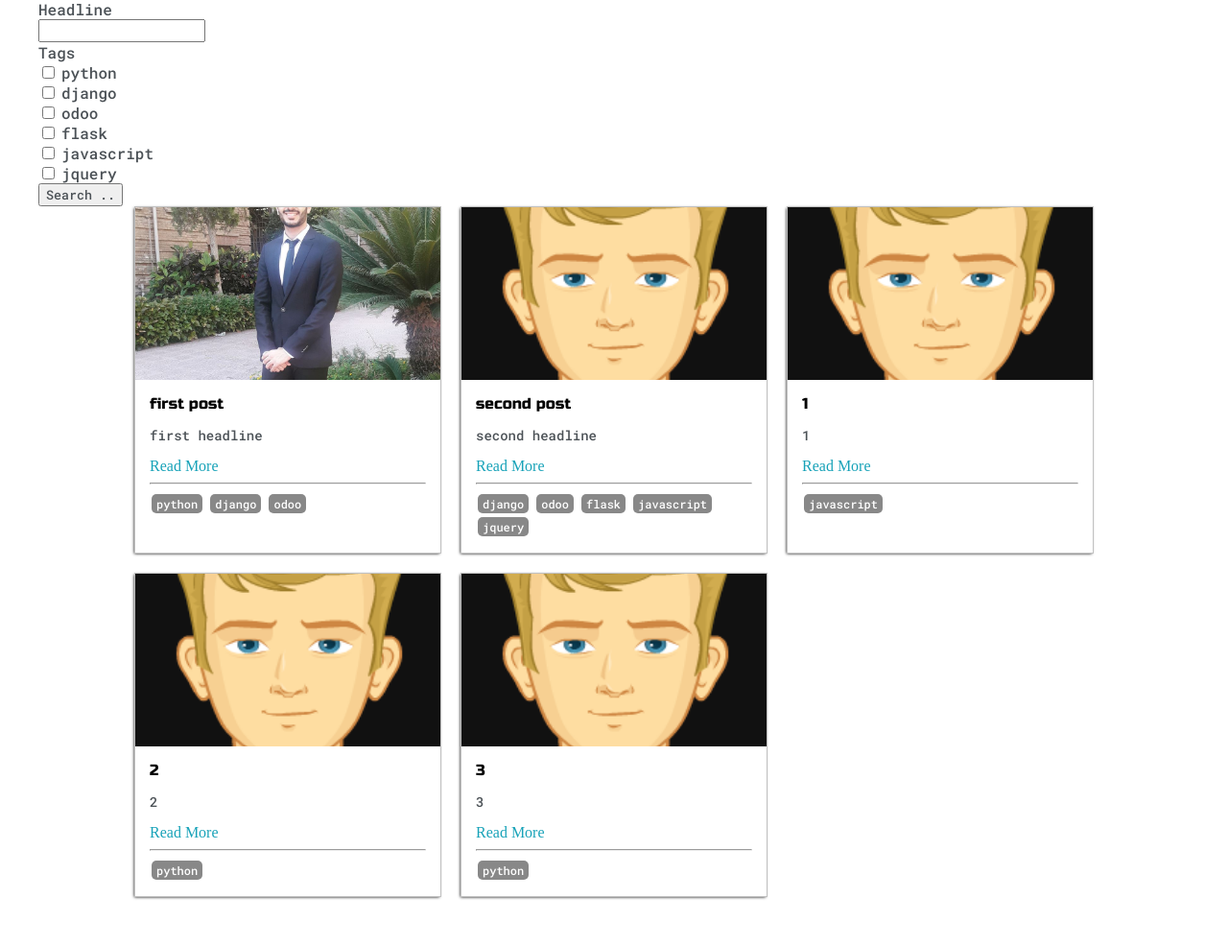
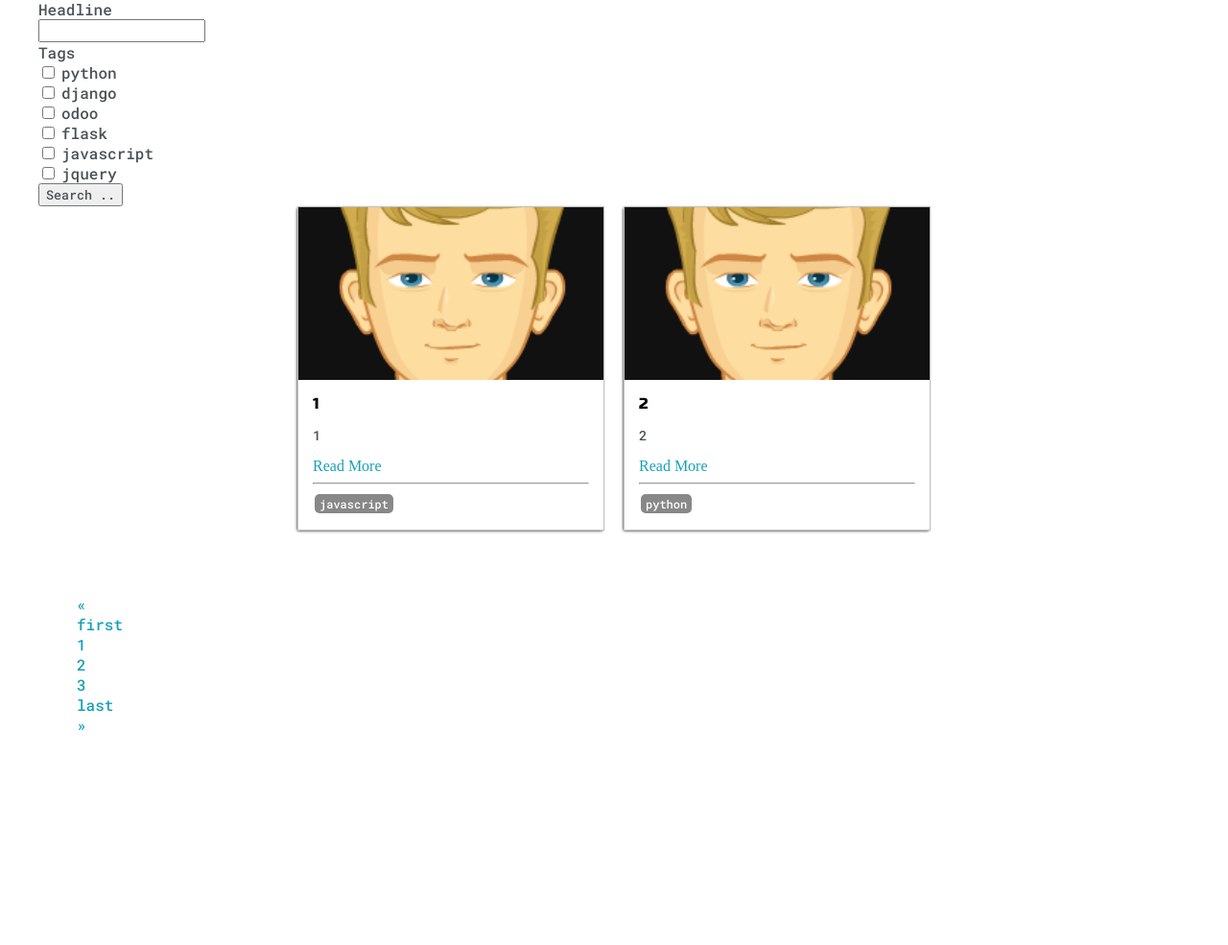
Before and after one commit to ahmed-gaber-elgamal/my-portfolio-using-django, a Django app: page /posts?page=2 in a window 1280 px wide. Shown: the part 190-1175 px from the top of the page at 96% size. After the commit the page ends 951 px from the top, so only its background shows below. Run offline with Django 3.2, Linux system fonts and the light colour scheme; data comes from the database, SQL or seed files in the repository; both versions use the stored data as it was after the commit; some libraries are stand-ins or nearby versions.

Commit message:
added pagination

```diff
--- a/base/templates/base/posts.html
+++ b/base/templates/base/posts.html
@@ -14,7 +14,7 @@
 
 <div class="main-container">
     <h1>Posts</h1>
-    <form method="GET">
+    <form id="searchForm" method="GET">
         {{ myFilter.form|crispy }}
         <input class="btn btn-primary" type="submit" value="Search ..">
     </form>
@@ -42,8 +42,68 @@
         {% empty %}
             <h3>No posts found...</h3>
         {% endfor %}
+    </div>
+    <div class="row">
+        {% if posts.has_other_pages %}
+            <ul class="pagination">
+                {% if posts.has_previous %}
+                    <li class="page-item">
+                        <a data-page="{{ posts.previous_page_number }}" href="?page={{ posts.previous_page_number }}" class="page-link">
+                            &laquo;
+                        </a>
+                    </li>
+                    <li class="page-item">
+                        <a data-page="1" href="?page=1" class="page-link">
+                            first
+                        </a>
+                    </li>
+                {% endif %}
 
+                {% for i in posts.paginator.page_range %}
+                    {% if posts.number == i %}
+                        <li class="page-item">
+                            <a class="active page-link">
+                                {{ i }}
+                            </a>
+                        </li>
+                    {% else %}
+                        <li class="page-item">
+                            <a data-page="{{i}}" href="?page={{i}}" class="page-link">
+                                {{ i }}
+                            </a>
+                        </li>
+                    {% endif %}
+                {% endfor %}
+
+                {% if posts.has_next %}
+                    <li class="page-item">
+                            <a data-page="{{posts.paginator.num_pages}}" href="?page={{posts.paginator.num_pages}}" class="page-link">
+                                last
+                            </a>
+                        </li>
+
+                    <li class="page-item">
+                            <a data-page="{{posts.next_page_number}}" href="?page={{posts.next_page_number}}" class="page-link">
+                                &raquo;
+                            </a>
+                        </li>
+                {% endif %}
+            </ul>
+        {% endif %}
     </div>
 
 </div>
+<script type="text/javascript">
+    let searchForm = document.getElementById('searchForm')
+    let pageLinks = document.getElementsByClassName('page-link')
+    for(var i=0; pageLinks.length > i; i++){
+        pageLinks[i].addEventListener('click', function(e){
+        e.preventDefault()
+        let page = this.dataset.page
+        console.log('page:', page)
+        searchForm.innerHTML += `<input value="${page}" name="page" hidden>`
+        searchForm.submit()
+        })
+    }
+</script>
 {% endblock %}
--- a/base/views.py
+++ b/base/views.py
@@ -4,6 +4,7 @@
 from .models import Post
 from .forms import PostForm
 from .filters import PostFilter
+from django.core.paginator import Paginator, EmptyPage, PageNotAnInteger
 
 
 def home(request):
@@ -16,6 +17,14 @@
     posts = Post.objects.filter(active=True)
     myFilter = PostFilter(request.GET, queryset=posts)
     posts = myFilter.qs
+    page = request.GET.get('page')
+    paginator = Paginator(posts, 2)
+    try:
+        posts = paginator.page(page)
+    except PageNotAnInteger:
+        posts = paginator.page(1)
+    except EmptyPage:
+        posts = paginator.page(paginator.num_pages)
     context = {'posts': posts, 'myFilter': myFilter}
     return render(request, 'base/posts.html', context)
 
```
Also changed, not shown: db.sqlite3.
